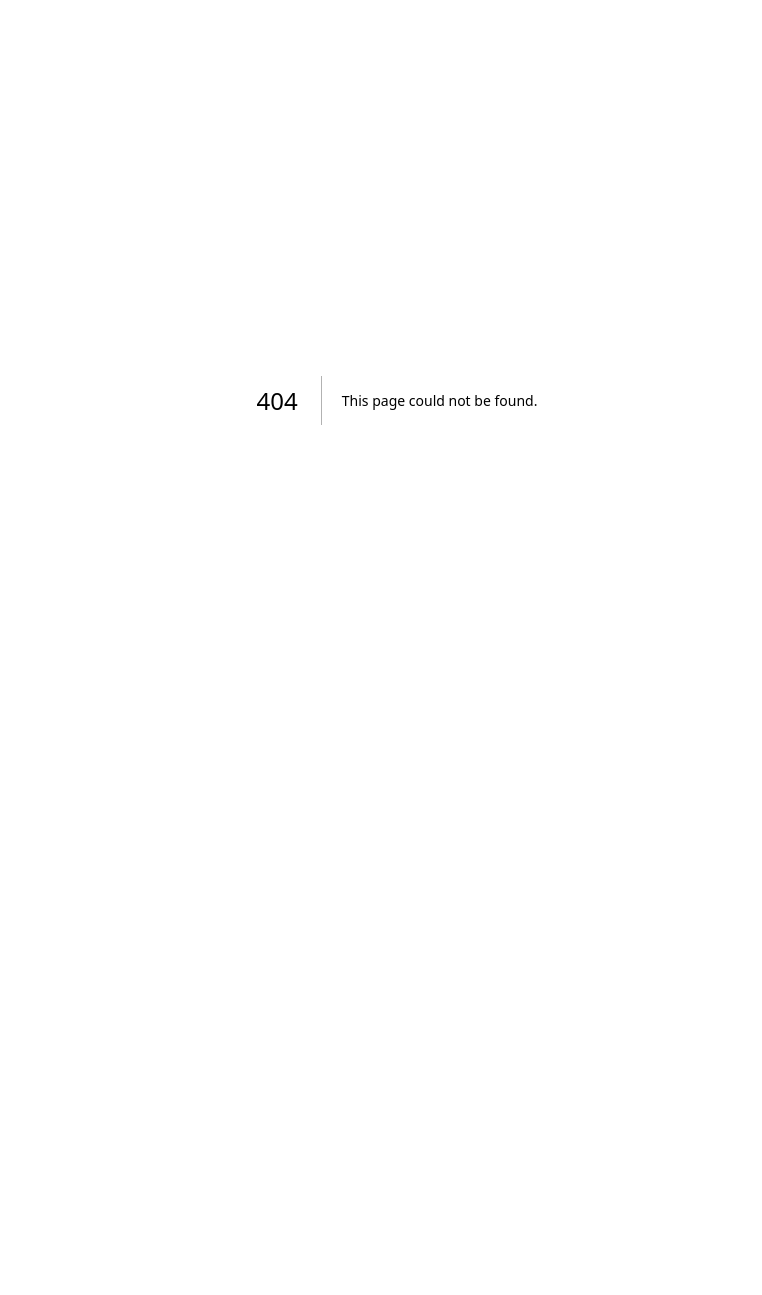
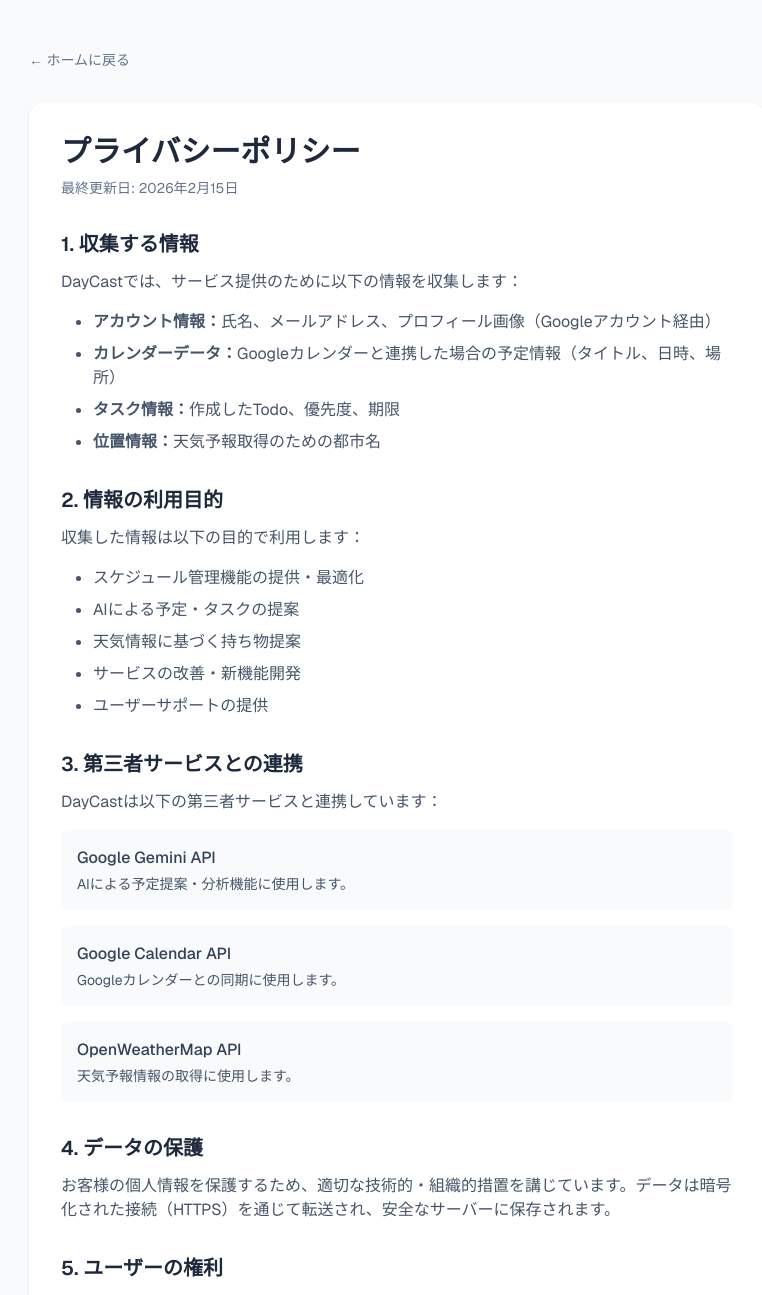
Before and after one commit to DayCast/DayCast, a Next.js app in the folder DayCast/: page /privacy in a window 1280 px wide. Before the commit this address had no page. Shown: the top 1295 px of the page, without its empty margins (243-1005 px from the left). Before the commit the page ends 800 px from the top, so only its background shows below. Built offline with nearby package versions, Linux system fonts and the light colour scheme.

Commit message:
feat: Add privacy policy and terms of service pages
- Create /privacy page with Japanese privacy policy
- Create /terms page with Japanese terms of service
- Add links in login page footer
- Add links in dashboard sidebar footer

```diff
--- a/DayCast/src/app/page.tsx
+++ b/DayCast/src/app/page.tsx
@@ -1,6 +1,7 @@
 import { auth } from "@/lib/auth";
 import { redirect } from "next/navigation";
 import Image from "next/image";
+import Link from "next/link";
 import { SignInButton } from "@/components/auth/sign-in-button";
 import { EmailSignInForm } from "@/components/auth/email-sign-in-form";
 
@@ -49,11 +50,13 @@
 
         {/* Footer */}
         <div className="mt-8 flex justify-center gap-4 text-xs text-slate-400">
-          <span>利用規約</span>
+          <Link href="/terms" className="hover:text-slate-600 hover:underline">
+            利用規約
+          </Link>
           <span>|</span>
-          <span>プライバシー</span>
-          <span>|</span>
-          <span>サポート</span>
+          <Link href="/privacy" className="hover:text-slate-600 hover:underline">
+            プライバシー
+          </Link>
         </div>
       </main>
     </div>
--- /dev/null
+++ b/DayCast/src/app/privacy/page.tsx
@@ -0,0 +1,85 @@
+import type { Metadata } from "next";
+import Link from "next/link";
+
+export const metadata: Metadata = {
+  title: "プライバシーポリシー | DayCast",
+  description: "DayCastのプライバシーポリシー",
+};
+
+export default function PrivacyPage() {
+  return (
+    <div className="min-h-screen bg-slate-50 py-12">
+      <div className="mx-auto max-w-3xl px-4">
+        <Link href="/" className="mb-8 inline-flex items-center gap-2 text-sm text-slate-500 hover:text-slate-700">← ホームに戻る</Link>
+        <div className="rounded-2xl bg-white p-8 shadow-sm">
+          <h1 className="mb-2 text-3xl font-bold text-slate-800">プライバシーポリシー</h1>
+          <p className="mb-8 text-sm text-slate-500">最終更新日: 2026年2月15日</p>
+          <div className="space-y-8 text-slate-600">
+            <section>
+              <h2 className="mb-3 text-xl font-semibold text-slate-800">1. 収集する情報</h2>
+              <p className="mb-4">DayCastでは、サービス提供のために以下の情報を収集します：</p>
+              <ul className="ml-4 list-disc space-y-2 pl-4">
+                <li><strong>アカウント情報：</strong>氏名、メールアドレス、プロフィール画像（Googleアカウント経由）</li>
+                <li><strong>カレンダーデータ：</strong>Googleカレンダーと連携した場合の予定情報（タイトル、日時、場所）</li>
+                <li><strong>タスク情報：</strong>作成したTodo、優先度、期限</li>
+                <li><strong>位置情報：</strong>天気予報取得のための都市名</li>
+              </ul>
+            </section>
+            <section>
+              <h2 className="mb-3 text-xl font-semibold text-slate-800">2. 情報の利用目的</h2>
+              <p className="mb-4">収集した情報は以下の目的で利用します：</p>
+              <ul className="ml-4 list-disc space-y-2 pl-4">
+                <li>スケジュール管理機能の提供・最適化</li>
+                <li>AIによる予定・タスクの提案</li>
+                <li>天気情報に基づく持ち物提案</li>
+                <li>サービスの改善・新機能開発</li>
+                <li>ユーザーサポートの提供</li>
+              </ul>
+            </section>
+            <section>
+              <h2 className="mb-3 text-xl font-semibold text-slate-800">3. 第三者サービスとの連携</h2>
+              <p className="mb-4">DayCastは以下の第三者サービスと連携しています：</p>
+              <div className="space-y-4">
+                <div className="rounded-lg bg-slate-50 p-4">
+                  <h3 className="mb-1 font-medium text-slate-700">Google Gemini API</h3>
+                  <p className="text-sm">AIによる予定提案・分析機能に使用します。</p>
+                </div>
+                <div className="rounded-lg bg-slate-50 p-4">
+                  <h3 className="mb-1 font-medium text-slate-700">Google Calendar API</h3>
+                  <p className="text-sm">Googleカレンダーとの同期に使用します。</p>
+                </div>
+                <div className="rounded-lg bg-slate-50 p-4">
+                  <h3 className="mb-1 font-medium text-slate-700">OpenWeatherMap API</h3>
+                  <p className="text-sm">天気予報情報の取得に使用します。</p>
+                </div>
+              </div>
+            </section>
+            <section>
+              <h2 className="mb-3 text-xl font-semibold text-slate-800">4. データの保護</h2>
+              <p>お客様の個人情報を保護するため、適切な技術的・組織的措置を講じています。データは暗号化された接続（HTTPS）を通じて転送され、安全なサーバーに保存されます。</p>
+            </section>
+            <section>
+              <h2 className="mb-3 text-xl font-semibold text-slate-800">5. ユーザーの権利</h2>
+              <p className="mb-4">ユーザーには以下の権利があります：</p>
+              <ul className="ml-4 list-disc space-y-2 pl-4">
+                <li>保存されている個人データへのアクセス</li>
+                <li>不正確なデータの訂正</li>
+                <li>アカウントおよび関連データの削除</li>
+                <li>データ処理への同意の撤回</li>
+                <li>外部サービス連携の解除</li>
+              </ul>
+              <p className="mt-4">これらの権利を行使する場合は、設定ページから操作するか、サポートまでお問い合わせください。</p>
+            </section>
+            <section>
+              <h2 className="mb-3 text-xl font-semibold text-slate-800">6. お問い合わせ</h2>
+              <p>プライバシーポリシーに関するご質問やご要望は、サポートまでお問い合わせください。</p>
+            </section>
+          </div>
+        </div>
+        <div className="mt-6 text-center">
+          <Link href="/terms" className="text-sm text-slate-500 hover:text-slate-700">利用規約はこちら →</Link>
+        </div>
+      </div>
+    </div>
+  );
+}
--- /dev/null
+++ b/DayCast/src/app/terms/page.tsx
@@ -0,0 +1,30 @@
+import type { Metadata } from "next";
+import Link from "next/link";
+
+export const metadata: Metadata = {
+  title: "利用規約 | DayCast",
+  description: "DayCastの利用規約。サービスの利用条件、禁止事項、免責事項について説明します。",
+};
+
+export default function TermsPage() {
+  return (
+    <div className="min-h-screen bg-slate-50 py-12">
+      <div className="mx-auto max-w-3xl px-4">
+        <Link href="/" className="mb-8 inline-flex items-center gap-2 text-sm text-slate-500 hover:text-slate-700">← ホームに戻る</Link>
+        <div className="rounded-2xl bg-white p-8 shadow-sm">
+          <h1 className="mb-2 text-3xl font-bold text-slate-800">利用規約</h1>
+          <p className="mb-8 text-sm text-slate-500">最終更新日: 2026年2月15日</p>
+          <div className="space-y-8 text-slate-600">
+            <section>
+              <h2 className="mb-3 text-xl font-semibold text-slate-800">1. サービス概要</h2>
+              <p>DayCast（以下「本サービス」）は、AIを活用したスケジュール管理・タスク管理サービスです。Googleカレンダーとの連携、天気情報に基づく提案、タスク管理などの機能を提供します。</p>
+            </section>
+            <section>
+              <h2 className="mb-3 text-xl font-semibold text-slate-800">2. 利用資格</h2>
+              <p className="mb-4">本サービスを利用するには、以下の条件を満たす必要があります：</p>
+              <ul className="ml-4 list-disc space-y-2 pl-4">
+                <li>Googleアカウントを保有していること</li>
+                <li>本規約に同意すること</li>
+                <li>日本国内から利用する場合、日本の法令を遵守すること</li>
+              </ul>
+            </section>
--- a/DayCast/src/components/layout/Sidebar.tsx
+++ b/DayCast/src/components/layout/Sidebar.tsx
@@ -62,6 +62,14 @@
           );
         })}
       </nav>
+
+      {/* Footer Links */}
+      <div className="px-4 py-4 border-t border-sidebar-hover">
+        <div className="flex gap-3 text-xs text-slate-500">
+          <Link href="/terms" className="hover:text-slate-300">利用規約</Link>
+          <Link href="/privacy" className="hover:text-slate-300">プライバシー</Link>
+        </div>
+      </div>
     </aside>
   );
 }
```
